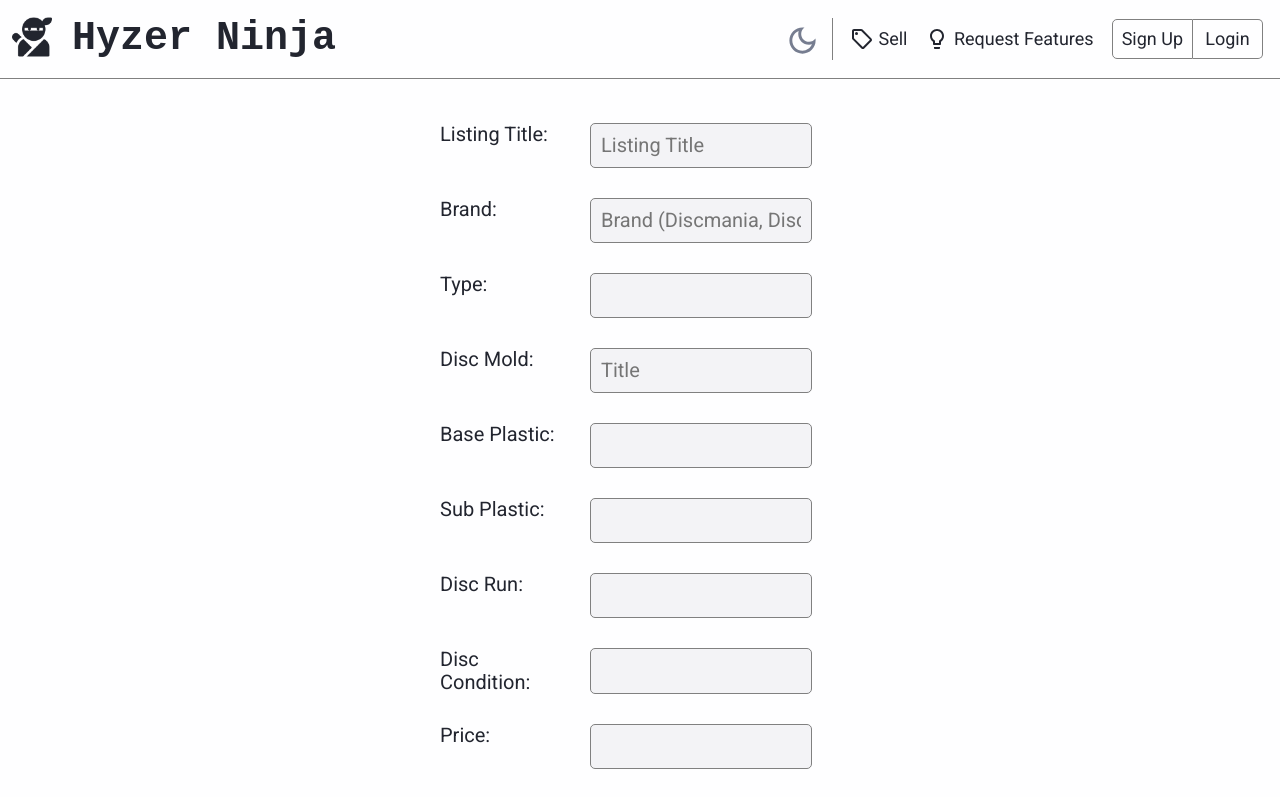
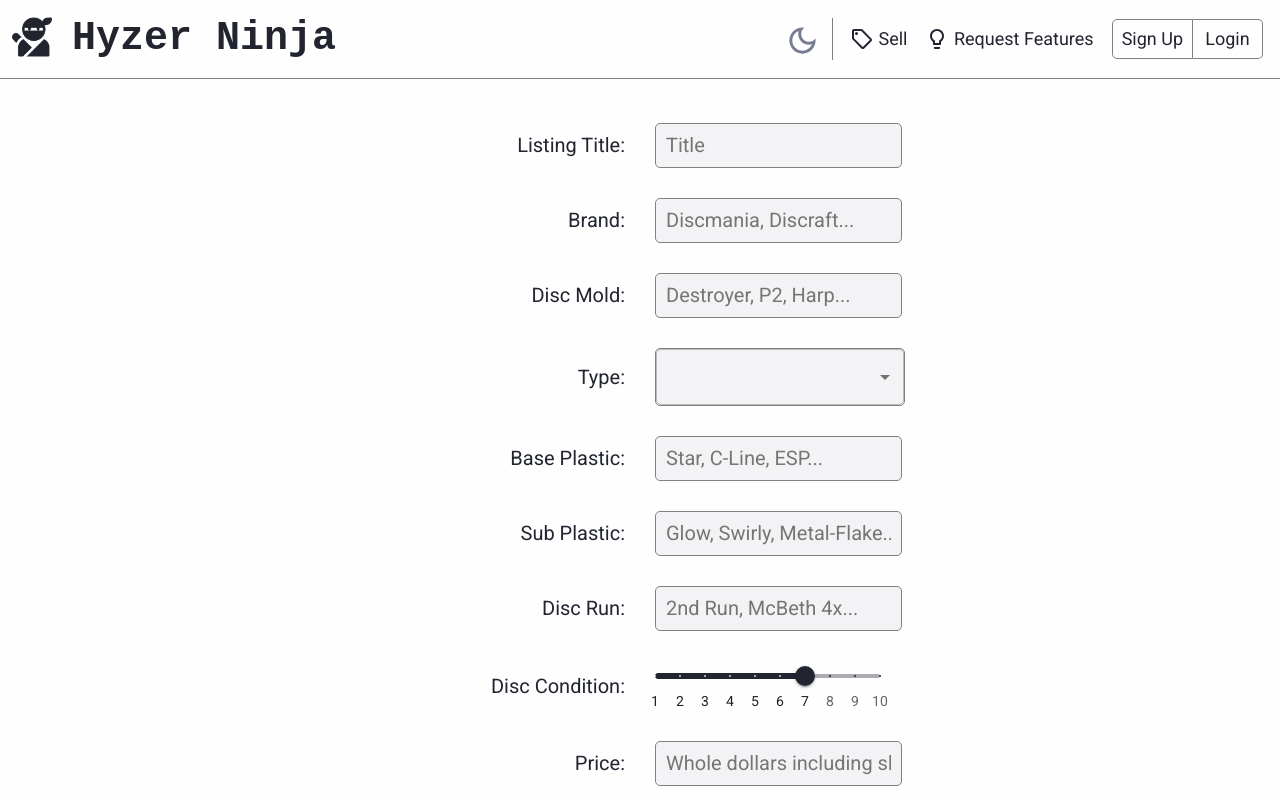
Before and after one commit to drake-nathan/hyzer-ninja, a React (Create React App) app in the folder front-end/: page /newdisc in a window 1280 px wide. Shown: the top 797 px of the page. Built offline with nearby package versions, Linux system fonts and the light colour scheme.

Commit message:
changed types

```diff
--- a/front-end/src/components/DiscDetail/DiscDetailPage.tsx
+++ b/front-end/src/components/DiscDetail/DiscDetailPage.tsx
@@ -2,13 +2,13 @@ import { useContext, useState, useEffect } from 'react';
 import { useParams } from 'react-router-dom';
 import { ThemeContext } from '../../contexts/ThemeContext';
 import { fetchSingleDisc } from '../../actions/actionsIndex';
-import { DiscTypes } from '../../types/typesindex';
+import { IDiscTypesDB } from '../../types/typesindex';
 import * as St from './DiscDetailPage.styled';
 
 const DiscDetailPage = () => {
   const { theme } = useContext(ThemeContext);
   const { id } = useParams();
-  const [disc, setDisc] = useState<DiscTypes>();
+  const [disc, setDisc] = useState<IDiscTypesDB>();
 
   useEffect(() => {
     fetchSingleDisc(id as string).then((res) => setDisc(res?.data));
@@ -26,7 +26,7 @@ const DiscDetailPage = () => {
             {disc?.brand} {disc?.mold}
           </St.Text>
           <St.Text>
-            {disc?.subPlastic} {disc?.basePlastic}
+            {disc?.sub_plastic} {disc?.base_plastic}
           </St.Text>
           <St.Text>Condition: {disc?.condition}/10</St.Text>
           <St.Text>Price: ${disc?.price}</St.Text>
--- a/front-end/src/components/DiscList/DiscCard.tsx
+++ b/front-end/src/components/DiscList/DiscCard.tsx
@@ -9,8 +9,8 @@ interface Props {
   brand: string;
   // type: string;
   mold: string;
-  basePlastic: string;
-  subPlastic?: string;
+  base_plastic: string;
+  sub_plastic?: string;
   run?: string;
   // condition: number;
   price: number;
@@ -21,8 +21,8 @@ const DiscCard = ({
   title,
   brand,
   mold,
-  basePlastic,
-  subPlastic,
+  base_plastic,
+  sub_plastic,
   run,
   price,
   image_url,
@@ -44,7 +44,7 @@ const DiscCard = ({
         </St.DescriptionRow>
         <St.DescriptionRow>
           <St.Text>
-            {subPlastic} {basePlastic}
+            {sub_plastic} {base_plastic}
           </St.Text>
           <St.Text>{run}</St.Text>
         </St.DescriptionRow>
--- a/front-end/src/components/DiscList/DiscList.tsx
+++ b/front-end/src/components/DiscList/DiscList.tsx
@@ -4,10 +4,10 @@ import { Link } from 'react-router-dom';
 import DiscCard from './DiscCard';
 import { DiscListDiv } from './DiscList.styled';
 import { fetchDiscs } from '../../actions/actionsIndex';
-import { DiscTypes } from '../../types/typesindex';
+import { IDiscTypesDB } from '../../types/typesindex';
 
 const DiscList: React.FC = () => {
-  const [discs, setDiscs] = useState<DiscTypes[]>();
+  const [discs, setDiscs] = useState<IDiscTypesDB[]>();
 
   useEffect(() => {
     fetchDiscs().then((res) => setDiscs(res?.data));
@@ -16,7 +16,7 @@ const DiscList: React.FC = () => {
   return (
     <DiscListDiv>
       {discs?.map((disc, i) => (
-        <Link to={`/disc/${disc.disc_id}`} key={i}>
+        <Link to={`/disc/${disc?.disc_id}`} key={i}>
           <DiscCard {...disc} />
         </Link>
       ))}
--- a/front-end/src/components/Forms/DiscForm.tsx
+++ b/front-end/src/components/Forms/DiscForm.tsx
@@ -1,9 +1,14 @@
-import React, { useContext } from 'react';
+import React, { useContext, useState } from 'react';
 import { useNavigate } from 'react-router-dom';
 import { useForm, SubmitHandler } from 'react-hook-form';
 import { yupResolver } from '@hookform/resolvers/yup';
+import { MenuItem } from '@mui/material';
+import { SelectChangeEvent } from '@mui/material/Select';
 import * as yup from 'yup';
 import { ThemeContext } from '../../contexts/contextIndex';
+import { marks } from './formConstants';
+import { addDisc } from '../../actions/actionsIndex';
+import { IDiscTypesJS } from '../../types/typesindex';
 import * as St from './Form.styled';
 
 const discSchema = yup.object({
@@ -22,14 +27,46 @@ const discSchema = yup.object({
 type FormTypes = yup.InferType<typeof discSchema>;
 
 const DiscForm: React.FC = () => {
+  const [discType, setDiscType] = useState('');
+  const [newDisc, setNewDisc] = useState<IDiscTypesJS>({
+    title: '',
+    brand: '',
+    type: '',
+    mold: '',
+    basePlastic: '',
+    subPlastic: '',
+    run: '',
+    condition: 0,
+    price: 0,
+    imageUrl: '',
+  });
+
   const navigate = useNavigate();
   const { theme } = useContext(ThemeContext);
   const { register, handleSubmit } = useForm<FormTypes>({
     resolver: yupResolver(discSchema),
   });
 
-  const onSubmit: SubmitHandler<FormTypes> = (data) => {
-    console.log(data);
+  const handleDiscTypeChange = (e: SelectChangeEvent) => {
+    setDiscType(e.target.value);
+    setNewDisc((currentValues) => ({
+      ...currentValues,
+      type: e.target.value,
+    }));
+  };
+
+  const handleFormChange = (
+    e: React.ChangeEvent<HTMLInputElement>,
+    inputType: string
+  ) => {
+    setNewDisc((currentValues) => ({
+      ...currentValues,
+      [inputType]: e.currentTarget.value,
+    }));
+  };
+
+  const onSubmit: SubmitHandler<FormTypes> = () => {
+    addDisc(newDisc);
   };
 
   return (
@@ -40,30 +77,81 @@ const DiscForm: React.FC = () => {
           <St.Input
             {...register('title')}
             theme={theme}
-            placeholder="Listing Title"
+            placeholder="Title"
+            onChange={(e) => handleFormChange(e, 'title')}
           />
           <St.Label>Brand:</St.Label>
           <St.Input
             {...register('brand')}
             theme={theme}
-            placeholder="Brand (Discmania, Discraft, etc)"
+            placeholder="Discmania, Discraft..."
+            onChange={(e) => handleFormChange(e, 'brand')}
+          />
+          <St.Label>Disc Mold:</St.Label>
+          <St.Input
+            {...register('mold')}
+            theme={theme}
+            placeholder="Destroyer, P2, Harp..."
+            onChange={(e) => handleFormChange(e, 'mold')}
           />
           <St.Label>Type:</St.Label>
-          <St.Input {...register('type')} theme={theme} />
-          <St.Label>Disc Mold:</St.Label>
-          <St.Input {...register('mold')} theme={theme} placeholder="Title" />
+          <St.Dropdown
+            theme={theme}
+            value={discType}
+            label="Disc Type"
+            onChange={handleDiscTypeChange}
+          >
+            <MenuItem value="putter">Putter</MenuItem>
+            <MenuItem value="approach">Approach</MenuItem>
+            <MenuItem value="mid">Mid-Range</MenuItem>
+            <MenuItem value="fairway">Fairway Driver</MenuItem>
+            <MenuItem value="distance">Distance Driver</MenuItem>
+          </St.Dropdown>
           <St.Label>Base Plastic:</St.Label>
-          <St.Input {...register('basePlastic')} theme={theme} />
+          <St.Input
+            {...register('basePlastic')}
+            theme={theme}
+            placeholder="Star, C-Line, ESP..."
+            onChange={(e) => handleFormChange(e, 'basePlastic')}
+          />
           <St.Label>Sub Plastic:</St.Label>
-          <St.Input {...register('subPlastic')} theme={theme} />
+          <St.Input
+            {...register('subPlastic')}
+            theme={theme}
+            placeholder="Glow, Swirly, Metal-Flake..."
+            onChange={(e) => handleFormChange(e, 'subPlastic')}
+          />
           <St.Label>Disc Run:</St.Label>
-          <St.Input {...register('run')} theme={theme} />
+          <St.Input
+            {...register('run')}
+            theme={theme}
+            placeholder="2nd Run, McBeth 4x..."
+            onChange={(e) => handleFormChange(e, 'run')}
+          />
           <St.Label>Disc Condition:</St.Label>
-          <St.Input {...register('condition')} theme={theme} />
+          <St.CustomSlider
+            theme={theme}
+            aria-label="Disc Condition"
+            defaultValue={7}
+            valueLabelDisplay="auto"
+            step={1}
+            marks={marks}
+            min={1}
+            max={10}
+          />
           <St.Label>Price:</St.Label>
-          <St.Input {...register('price')} theme={theme} />
+          <St.Input
+            {...register('price')}
+            theme={theme}
+            placeholder="Whole dollars including shipping"
+            onChange={(e) => handleFormChange(e, 'price')}
+          />
           <St.Label>Image:</St.Label>
-          <St.Input {...register('imageUrl')} theme={theme} />
+          <St.Input
+            {...register('imageUrl')}
+            theme={theme}
+            onChange={(e) => handleFormChange(e, 'imageUrl')}
+          />
         </St.DiscFormDiv>
         <St.SubmitButton type="submit" theme={theme}>
           Create Listing
--- a/front-end/src/components/Forms/Form.styled.tsx
+++ b/front-end/src/components/Forms/Form.styled.tsx
@@ -1,4 +1,5 @@
 import styled from '@emotion/styled';
+import { Slider, Select } from '@mui/material';
 import { IThemeTypes } from '../../contexts/ThemeContext';
 import { Button } from '../Main.styled';
 
@@ -18,22 +19,47 @@ export const Form = styled.form`
 `;
 
 export const DiscFormDiv = styled.div`
-  display: grid;
-  grid-template-columns: 1fr 1fr;
+  display: flex;
+  flex-direction: column;
   margin: 1em auto;
-  max-width: 400px;
+  max-width: 600px;
   gap: 1.5em;
+
+  @media (min-width: 400px) {
+    display: grid;
+    grid-template-columns: 1fr 1fr;
+  }
 `;
 
-export const Label = styled.label``;
+export const Label = styled.label`
+  display: flex;
+  align-items: center;
+  @media (min-width: 400px) {
+    justify-content: flex-end;
+  }
+`;
 
 export const Input = styled.input<ThemeType>`
   border: 1px solid gray;
   border-radius: 5px;
   padding: 0.5em;
-  max-width: 80%;
+  max-width: 90%;
   background-color: ${(props) => props.theme.colorFormBg};
   color: ${(props) => props.theme.colorText};
 `;
 
+export const Dropdown = styled(Select)<ThemeType>`
+  border: 1px solid gray;
+  border-radius: 5px;
+  /* padding: 0.5em; */
+  /* max-width: 90%; */
+  background-color: ${(props) => props.theme.colorFormBg};
+  color: ${(props) => props.theme.colorText};
+`;
+
+export const CustomSlider = styled(Slider)<ThemeType>`
+  color: ${(props) => props.theme.colorText};
+  width: 90%;
+`;
+
 export const SubmitButton = styled(Button)``;
--- /dev/null
+++ b/front-end/src/components/Forms/formConstants.ts
@@ -0,0 +1,42 @@
+export const marks = [
+  {
+    value: 1,
+    label: '1',
+  },
+  {
+    value: 2,
+    label: '2',
+  },
+  {
+    value: 3,
+    label: '3',
+  },
+  {
+    value: 4,
+    label: '4',
+  },
+  {
+    value: 5,
+    label: '5',
+  },
+  {
+    value: 6,
+    label: '6',
+  },
+  {
+    value: 7,
+    label: '7',
+  },
+  {
+    value: 8,
+    label: '8',
+  },
+  {
+    value: 9,
+    label: '9',
+  },
+  {
+    value: 10,
+    label: '10',
+  },
+];
```
Also changed, not shown: front-end/src/actions/discActions.ts (+16 -6 lines), front-end/src/types/typesindex.ts (+15 -2 lines).
